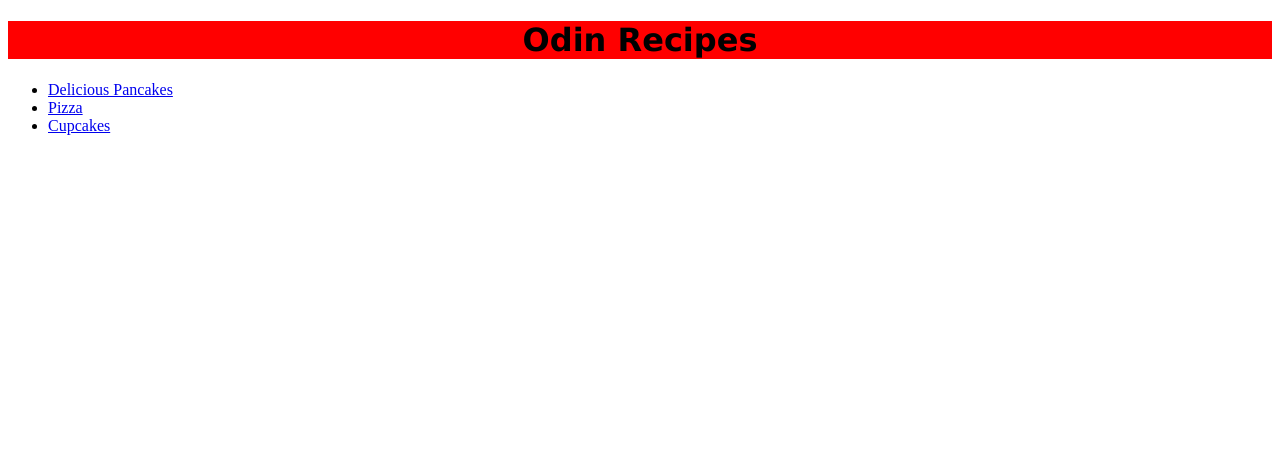
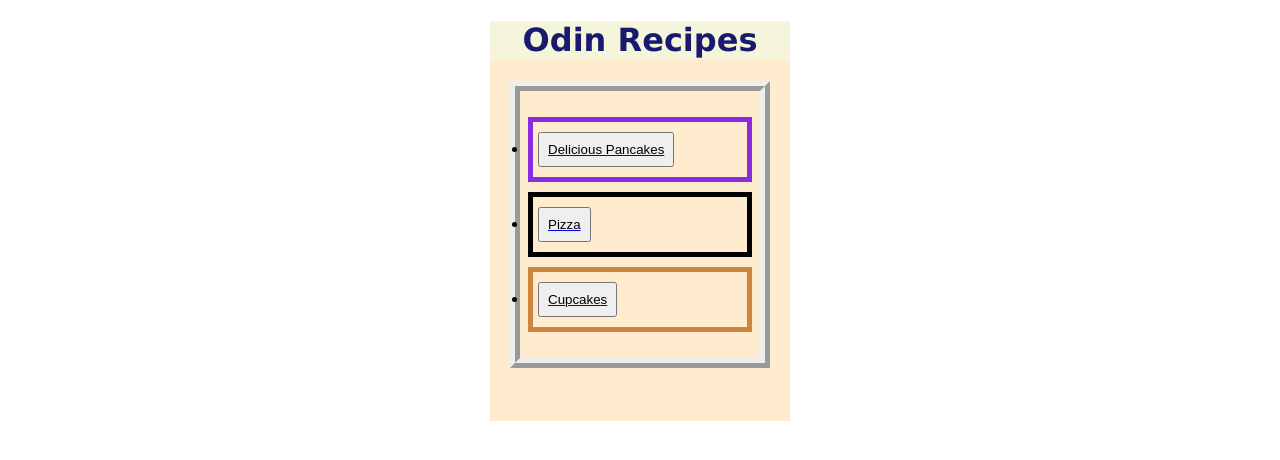
Before and after one commit to Cherush/odin-recipe, a plain HTML site: page index.html in a window 1280 px wide. Drawn offline with Linux system fonts and the light colour scheme.

Commit message:
Add index.html

```diff
--- a/index.html
+++ b/index.html
@@ -6,11 +6,13 @@
         <link rel="stylesheet" href="style.css">
     </head>
     <body>
-        <h1>Odin Recipes</h1>
-        <ul>
-        <li><a href="recipes/pancake.html">Delicious Pancakes</a></li>
-        <li><a href="recipes/pizza.html">Pizza</a></li>
-        <li><a href="recipes/cupcakes.html">Cupcakes</a></li>
+        <div class="recipe-card">
+        <h1 class="title">Odin Recipes</h1>
+        <ul class="list-container">
+
+        <li class="one-button"><a href="recipes/pancake.html"><button>Delicious Pancakes</button></a></li>
+        <li class="two-button"><a href="recipes/pizza.html"><button>Pizza</button></a></li>
+        <li class="three-button"><a href="recipes/cupcakes.html"><button>Cupcakes</button></a></li>
         </ul>
     </body>
 </html>
--- a/style.css
+++ b/style.css
@@ -1,5 +1,43 @@
 h1, h2, h3 {
     font-family: Verdana, Geneva, Tahoma, sans-serif;
-    background-color: red;
+    background-color: beige;
+    color: midnightblue;
+    text-align: center
+}
+.recipe-card {
+box-sizing: border-box;
+height: 400px;
+width: 300px;
+margin: 16px auto;
+background-color: blanchedalmond;
+}
+.list-container {
+    border: 10px ridge;
+    padding: 16px 8px;
+    margin: 5px 20px;
+}
+.h1 {
+    margin-bottom: 10px;
+    padding: 10px;
+}
+
+.one-button {
+    margin: 10px auto;
+    padding: 10px 5px;
+    border: 5px solid blueviolet;
+}
+button {
     text-align: center;
+    display: block;
+    padding: 8px;
 }
+.two-button {
+    margin: 10px auto;
+    padding: 10px 5px;
+    border: 5px solid black;
+}
+.three-button {
+    margin: 10px auto;
+    padding: 10px 5px;
+    border: 5px solid peru;
+}
```
